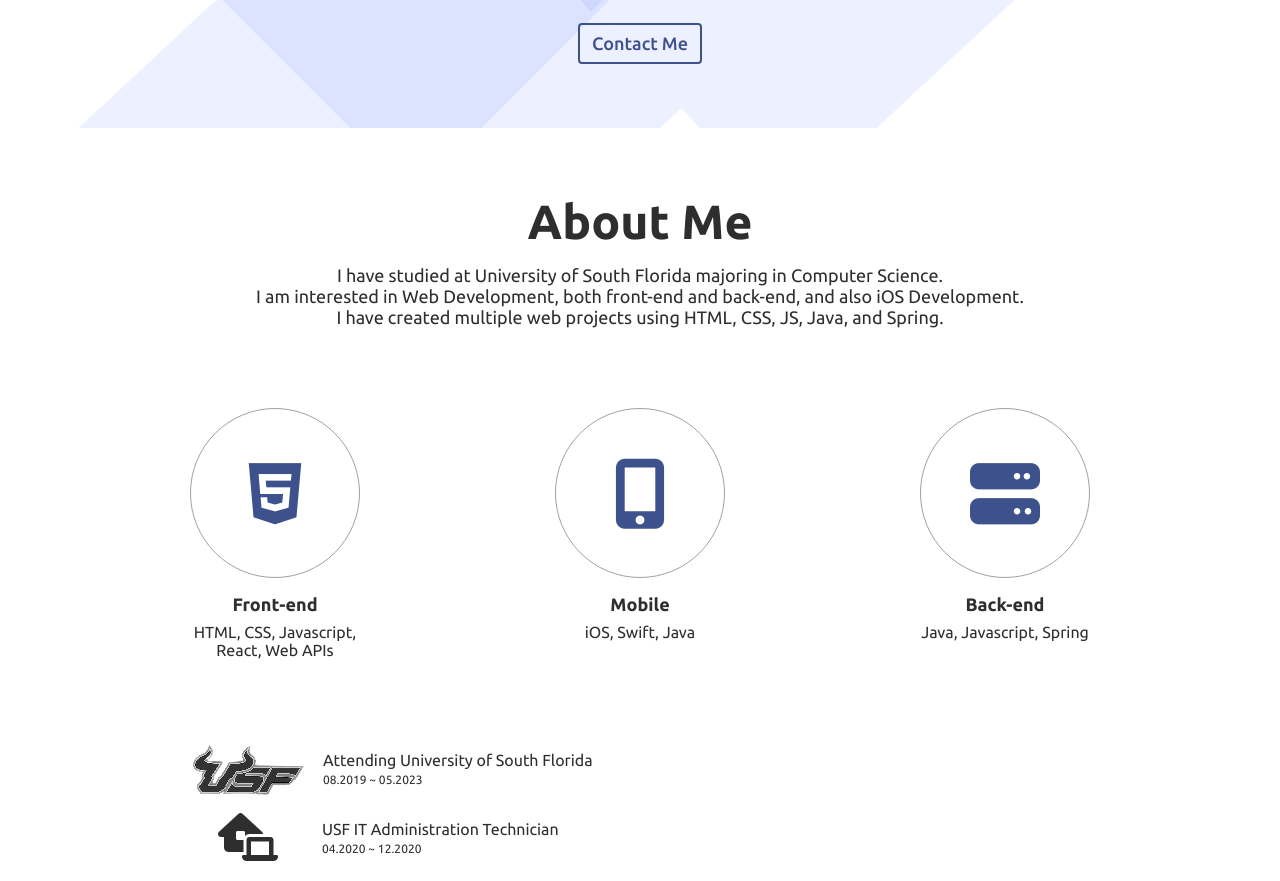
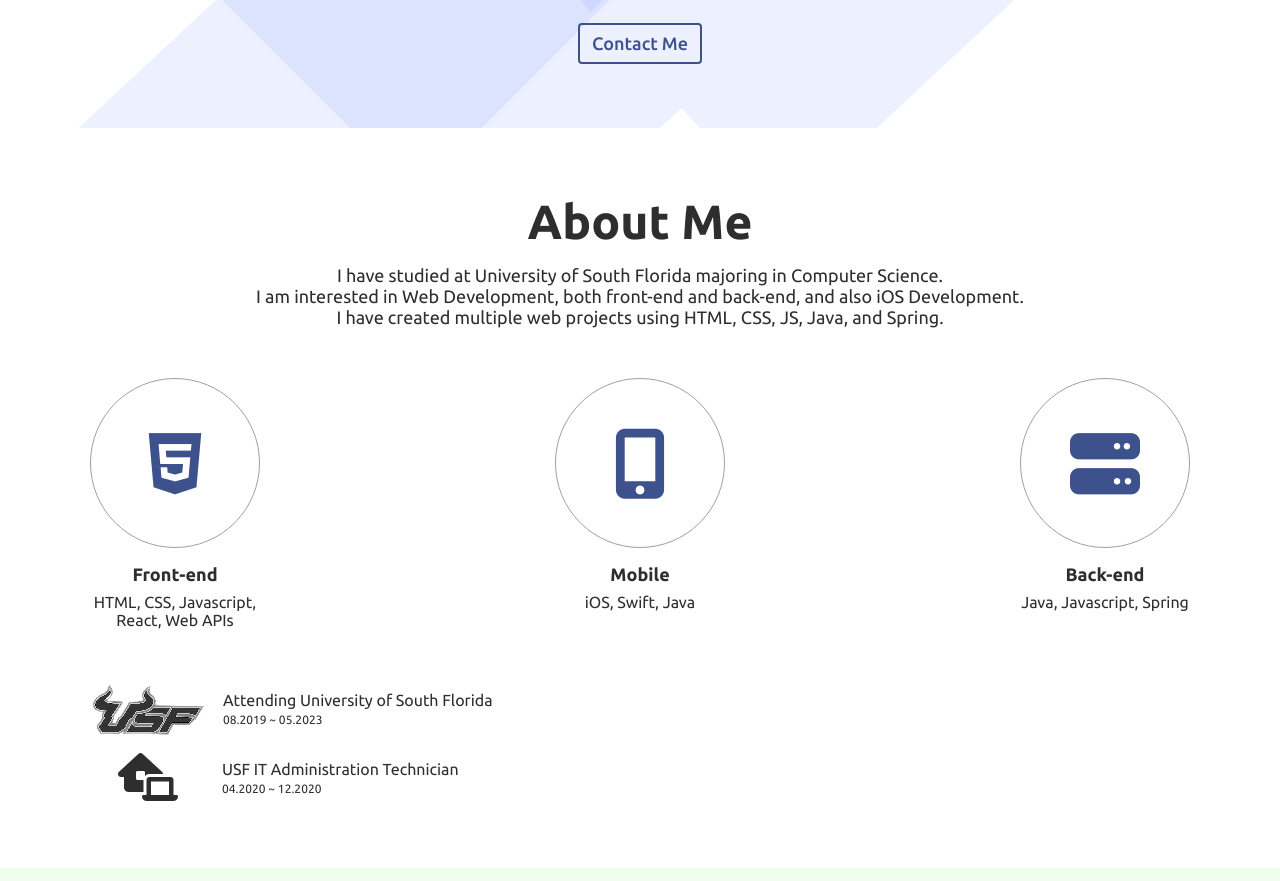
Before and after one commit to shailendrakashyap/web-portfolio, a plain HTML site: page index.html in a window 1280 px wide. Shown: the part 641-1522 px from the top of the page. Drawn offline with Linux system fonts and the light colour scheme.

Commit message:
CSS: fix

```diff
--- a/index.html
+++ b/index.html
@@ -178,6 +178,7 @@
     </section>
     <!-- Work -->
     <section id="work" class="section">
+        <div class="section__container">
             <h1>My Works</h1>
             <h3>Projects</h3>
             <div class="work__categories">
@@ -244,11 +245,12 @@
                         <span>Clone coding with HTML, CSS, Vanilla JS</span>
                     </div>
                 </a>
-
+            </div>
         </div>
     </section>
     <!-- Testimonials -->
     <section id="testimonials" class="section">
+        <div class="section__container">
             <h1>Testimonials</h1>
             <h3>See what they say about me</h3>
             <div class="testimonials">
@@ -275,6 +277,7 @@
                     <img src="imgs/testimonials/people.png" alt="People" class="testimonial__avt" />
                 </div>
             </div>
+        </div>
     </section>
     <!-- Contact -->
     <section id="contact" class="section">
--- a/style.css
+++ b/style.css
@@ -164,7 +164,7 @@ button {
 }
 
 .section__container {
-  max-width: 1000px;
+  max-width: 1200px;
   margin: auto;
 }
 
@@ -172,7 +172,7 @@ button {
 .about__majors {
   display: flex;
   justify-content: space-between;
-  margin: 80px 0;
+  margin: 50px 0;
 }
 
 .major__icon {
```
Lines whose indentation alone changed are shown as unchanged.
